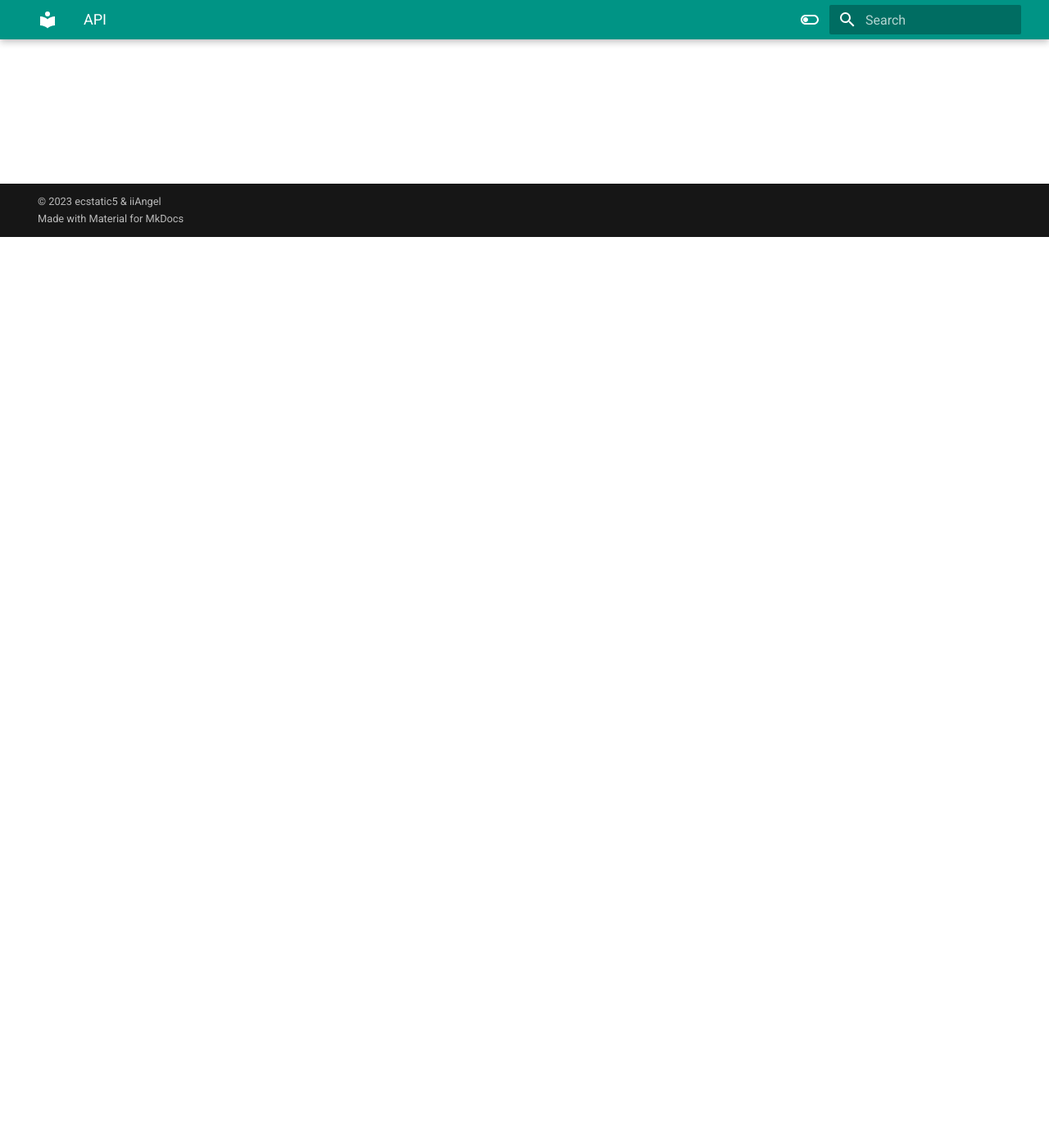
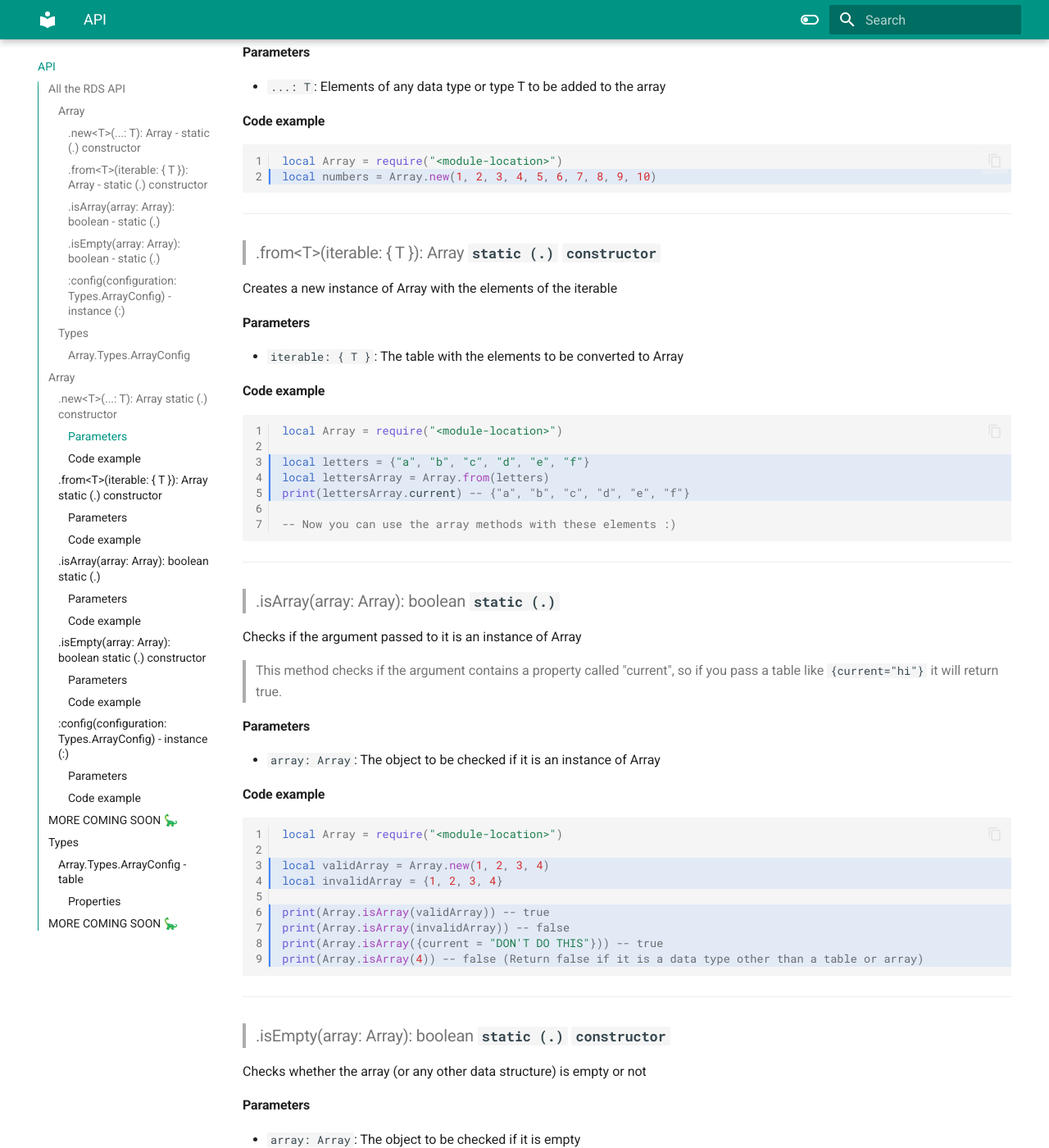
Before and after one commit to ecstatic5/luau-data-structures, an MkDocs documentation site: the page built from docs/api.md, in a window 1280 px wide and 1400 px high, scrolled down 1111 px. Shown: the whole window at 82% size. Built offline with MkDocs 1.6.1 and Material for MkDocs 9.7.7, drawn with Linux system fonts in a browser that asks for light colours; some of the changed text lies outside the part shown.

Commit message:
docs: Added API section

````diff
--- a/docs/api.md
+++ b/docs/api.md
@@ -1 +1,168 @@
-# coming soon
+<!-- IM TIRED. Att: ecstatic5 😢 -->
+
+# RDS API
+
+All functions of all RDS data structures are documented here.
+
+Some methods will come with the following tags:
+
+> - **`static (.)`**: Means that the current method does not need an instance and can be used only by using the class.
+> - **`instance (:)`**: Means that you need to instantiate the class to be able to use it.
+> - **`constructor`**: Means that the method is a class constructor or returns a new data structure.
+
+
+## All the RDS API
+
+### Array
+
+- #### .new<T\>(...: T): Array - **`static (.)`** **`constructor`**
+- #### .from<T\>(iterable: { T }): Array - **`static (.)`** **`constructor`**
+- #### .isArray(array: Array): boolean - **`static (.)`**
+- #### .isEmpty(array: Array): boolean - **`static (.)`**
+- #### :config(configuration: Types.ArrayConfig) - **`instance (:)`**
+
+### Types
+- #### Array.Types.ArrayConfig
+
+---
+
+## Array
+
+It is a data structure which receives an indefinite amount of any type of value.
+
+<!-- .new -->
+> ### .new<T\>(...: T): Array **`static (.)`** **`constructor`**
+
+Creates a new instance of the Array class
+
+#### Parameters
+
+- `...: T`: Elements of any data type or type T to be added to the array
+
+#### Code example
+
+```lua linenums="1" hl_lines="2"
+local Array = require("<module-location>")
+local numbers = Array.new(1, 2, 3, 4, 5, 6, 7, 8, 9, 10)
+```
+
+---
+<!-- .from -->
+> ### .from<T\>(iterable: { T }): Array **`static (.)`** **`constructor`**
+
+Creates a new instance of Array with the elements of the iterable
+
+#### Parameters
+
+- `iterable: { T }`: The table with the elements to be converted to Array
+
+#### Code example
+
+```lua linenums="1" hl_lines="3 4 5"
+local Array = require("<module-location>")
+
+local letters = {"a", "b", "c", "d", "e", "f"}
+local lettersArray = Array.from(letters)
+print(lettersArray.current) -- {"a", "b", "c", "d", "e", "f"}
+
+-- Now you can use the array methods with these elements :)
+```
+
+---
+<!-- .isArray -->
+> ### .isArray(array: Array): boolean **`static (.)`**
+
+Checks if the argument passed to it is an instance of Array
+
+> This method checks if the argument contains a property called "current", so if you pass a table like `{current="hi"}` it will return true.
+
+#### Parameters
+
+- `array: Array`: The object to be checked if it is an instance of Array
+
+#### Code example
+
+```lua linenums="1" hl_lines="3 4 6 7 8 9"
+local Array = require("<module-location>")
+
+local validArray = Array.new(1, 2, 3, 4)
+local invalidArray = {1, 2, 3, 4}
+
+print(Array.isArray(validArray)) -- true
+print(Array.isArray(invalidArray)) -- false
+print(Array.isArray({current = "DON'T DO THIS"})) -- true
+print(Array.isArray(4)) -- false (Return false if it is a data type other than a table or array)
+```
+
+---
+<!-- .isEmpty -->
+> ### .isEmpty(array: Array): boolean **`static (.)`** **`constructor`**
+
+Checks whether the array (or any other data structure) is empty or not
+
+#### Parameters
+
+- `array: Array`: The object to be checked if it is empty
+
+#### Code example
+
+```lua linenums="1" hl_lines="3 4 6 7 8 9"
+local Array = require("<module-location>")
+
+local numbers = Array.new() -- empty array
+local letters = Array.new("a", "b", "c", "d", "e")
+
+print(Array.isEmpty(numbers)) -- true
+print(Array.isEmpty(letters)) -- false
+print(Array.isEmpty({1, 2})) -- false
+print(Array.isEmpty(4)) -- ERROR: 'array' must be an Array
+```
+
+---
+<!-- :config -->
+> ### :config(configuration: Types.ArrayConfig) - **`instance (:)`**
+
+Creates a new instance of the Array class
+
+#### Parameters
+
+- `...: T`: Elements of any data type or type T to be added to the array
+
+#### Code example
+
+```lua linenums="1" hl_lines="2"
+local Array = require("<module-location>")
+local numbers = Array.new(1, 2, 3, 4, 5, 6, 7, 8, 9, 10)
+```
+
+---
+
+## MORE COMING SOON 🦕
+
+---
+
+## Types
+
+> ### Array.Types.ArrayConfig - **`table`**
+
+_Represents the configuration of an Array._
+
+> It is requested in the following methods
+
+- :config() - **`instance (:)`** **`Array`**
+
+```lua linenums="1"
+{
+	maxFillMethodAmount: number?,
+}
+```
+
+#### Properties
+
+- `maxFillMethodAmount: number?`: The maximum number of elements that can be generated by the :fill() method of the Array class.
+
+---
+
+## MORE COMING SOON 🦕
+
+---
````
